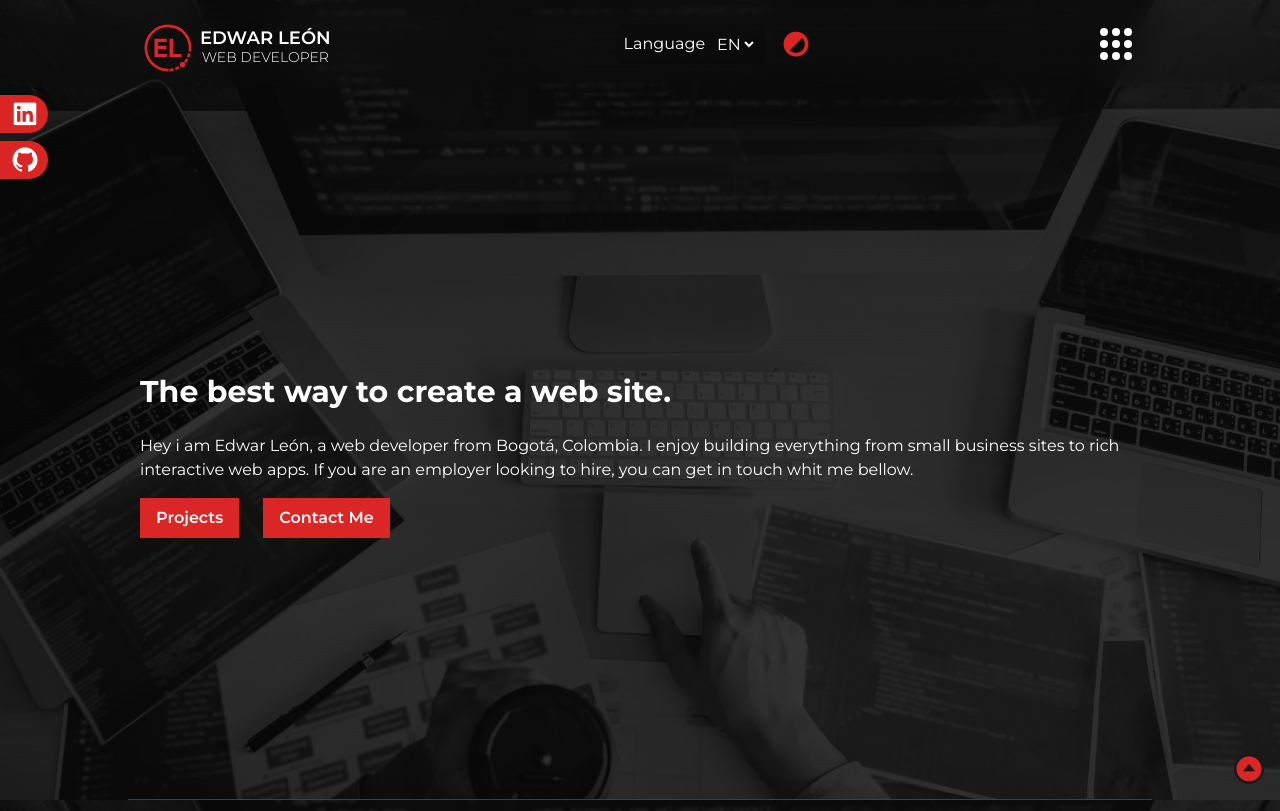
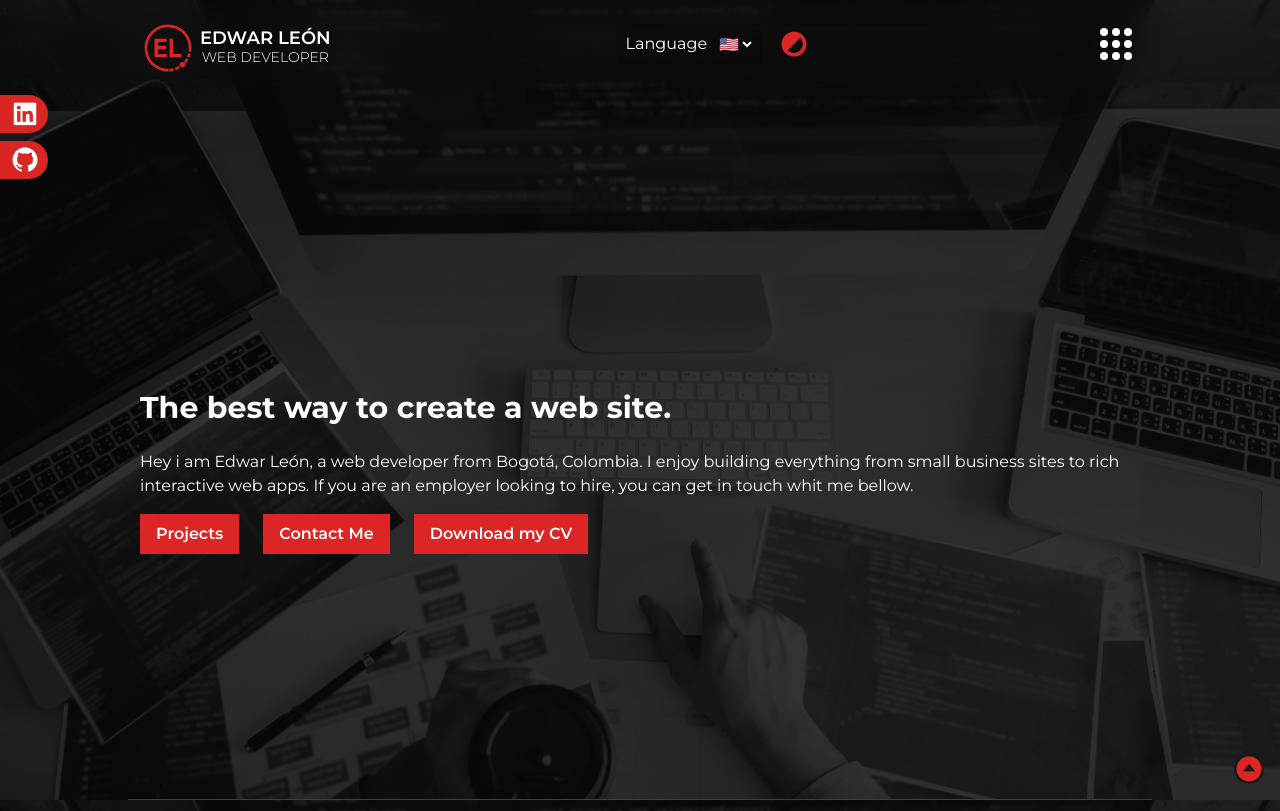
Before and after one commit to EdwarLe/portfolio-edwar-react, a React (Vite) app: page / in a window 1280 px wide. Shown: the top 811 px of the page. Built offline with nearby package versions, Linux system fonts and the light colour scheme.

Commit message:
create download CV button in both languages and change emojis languages

```diff
--- a/src/App.jsx
+++ b/src/App.jsx
@@ -75,6 +75,7 @@ function App() {
           handleCloseContactForm={handleCloseContactForm}
           isContactModal={isContactModal}
           t={t}
+          language={i18n}
         />
         <section className="fixed min-[500px]:top-[95px]">
           <Social />
--- a/src/components/Home.jsx
+++ b/src/components/Home.jsx
@@ -1,27 +1,33 @@
-const Home = ({ handleCloseContactForm, t }) => {
+const Home = ({ handleCloseContactForm, t, language }) => {
   return (
     <main
       className="border-b border-b-slate-700 w-full min-h-screen p-3 flex justify-center"
       id="home"
     >
       <section className="flex flex-col gap-4 justify-center">
-        <article className="flex flex-col gap-6 mt-28">
+        <article className="flex flex-col gap-6 mt-36">
           <h1 className="text-3xl font-bold">{t("eng.title")}</h1>
           <p>{t("eng.description")}</p>
         </article>
-        <section className="flex gap-6 text-white">
+        <section className="flex gap-6 text-white text-center flex-wrap">
           <a
-            className="bg-green-600 font-semibold p-2 px-4 hover:bg-slate-700 hover:scale-105 transition-all dark:bg-red-600"
+            className="bg-green-600 font-semibold p-2 px-4 hover:bg-slate-700 hover:scale-105 transition-all dark:bg-red-600 flex items-center"
             href="#projects"
           >
             {t("eng.projects")}
           </a>
           <button
             onClick={handleCloseContactForm}
-            className="bg-green-600 font-semibold p-2 px-4 hover:bg-slate-700 hover:scale-105 transition-all dark:bg-red-600"
+            className="bg-green-600 font-semibold p-2 px-4 hover:bg-slate-700 hover:scale-105 transition-all dark:bg-red-600 flex items-center"
           >
             {t("eng.contact")}
           </button>
+          <a
+            className="bg-green-600 font-semibold p-2 px-4 hover:bg-slate-700 hover:scale-105 transition-all dark:bg-red-600 flex items-center"
+            href={language?.language === "es" ? "/front-end_Edwar-Leon.pdf" : "/front-end_Edwar-Leon_EN.pdf"} download
+          >
+            {t("eng.cv")}
+          </a>
         </section>
       </section>
     </main>
--- a/src/components/MainPage.jsx
+++ b/src/components/MainPage.jsx
@@ -5,10 +5,10 @@ import Home from "./Home";
 import Projects from "./Projects";
 import Skills from "./Skills";
 
-const MainPage = ({ handleCloseContactForm, isContactModal, t }) => {
+const MainPage = ({ handleCloseContactForm, isContactModal, t, language }) => {
   return (
     <main className="w-[min(100%,_1024px)] mx-auto relative">
-      <Home handleCloseContactForm={handleCloseContactForm} t={t} />
+      <Home handleCloseContactForm={handleCloseContactForm} t={t} language={language} />
       <Skills t={t} />
       <Projects t={t} />
       <ContactMe
--- a/src/components/MenuDarkLanguage.jsx
+++ b/src/components/MenuDarkLanguage.jsx
@@ -16,10 +16,10 @@ const MenuDarkLanguage = ({
           id={idLng}
         >
           <option className="bg-black/60" value="es">
-            EN
+          🇺🇸
           </option>
           <option className="bg-black/60" value="en">
-            ES
+          🇪🇸
           </option>
         </select>
       </div>
--- a/src/translations/languages/global__en.json
+++ b/src/translations/languages/global__en.json
@@ -5,6 +5,7 @@
     "title": "The best way to create a web site.",
     "description": "Hey i am Edwar León, a web developer from Bogotá, Colombia. I enjoy building everything from small business sites to rich interactive web apps. If you are an employer looking to hire, you can get in touch whit me bellow.",
     "projects": "Projects",
+    "cv": "Download my CV",
     "skills": "Technologies",
     "contact": "Contact Me",
     "titleSkills": "TECHNOLOGIES",
--- a/src/translations/languages/global__es.json
+++ b/src/translations/languages/global__es.json
@@ -5,6 +5,7 @@
     "title": "La mejor manera de crear una página web.",
     "description": "Hola, mi nombre es Edwar León, desarrollador web establecido en Bogotá, Colombia. Disfruto crear de todo, desde sitios para pequeños negocios, hasta interesantes e impresionantes aplicaciones web interactivas. Si eres reclutador y estás buscando contratar, puedes hacerlo conmigo más abajo.",
     "projects": "Proyectos",
+    "cv": "Descarga mi CV",
     "skills": "Tecnologías",
     "contact": "Contáctame",
     "titleSkills": "TECNOLOGÍAS",
```
Also changed, not shown: 2 other files (tests, documents, lock files or other folders).
